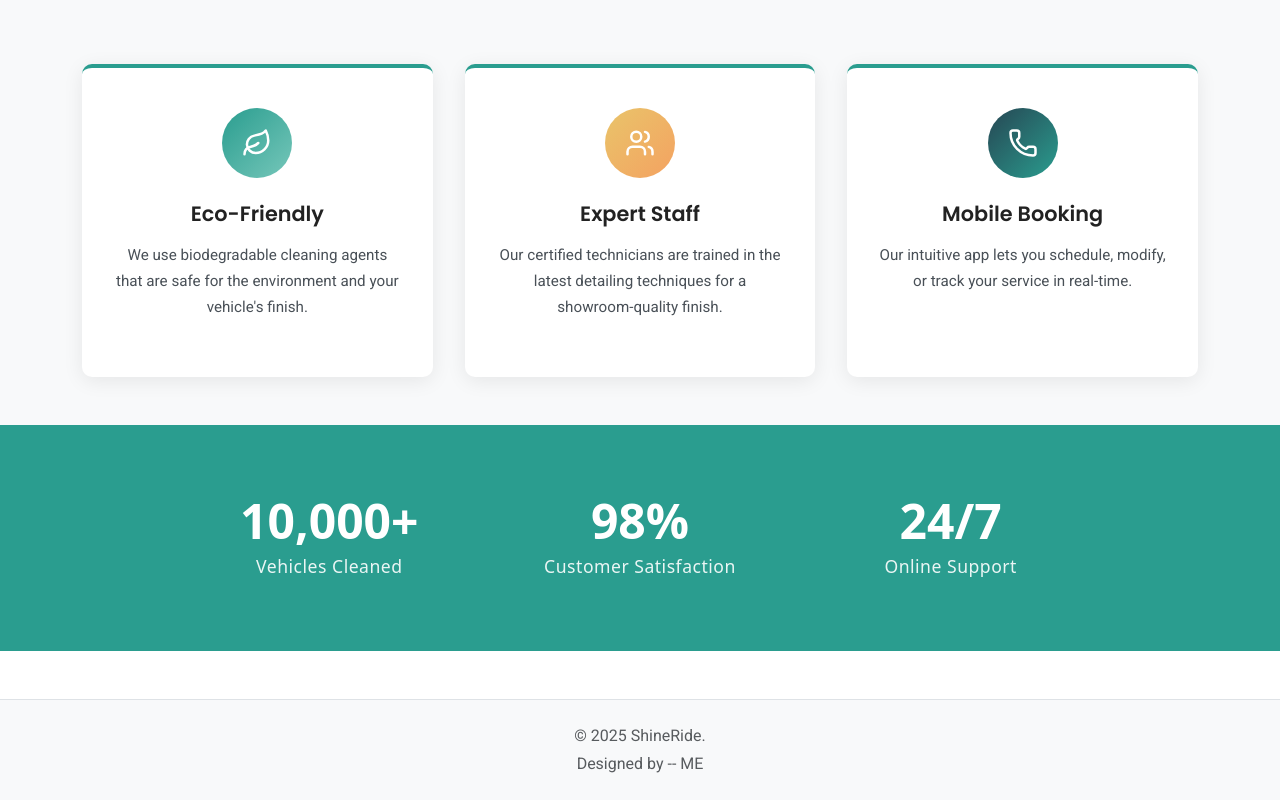
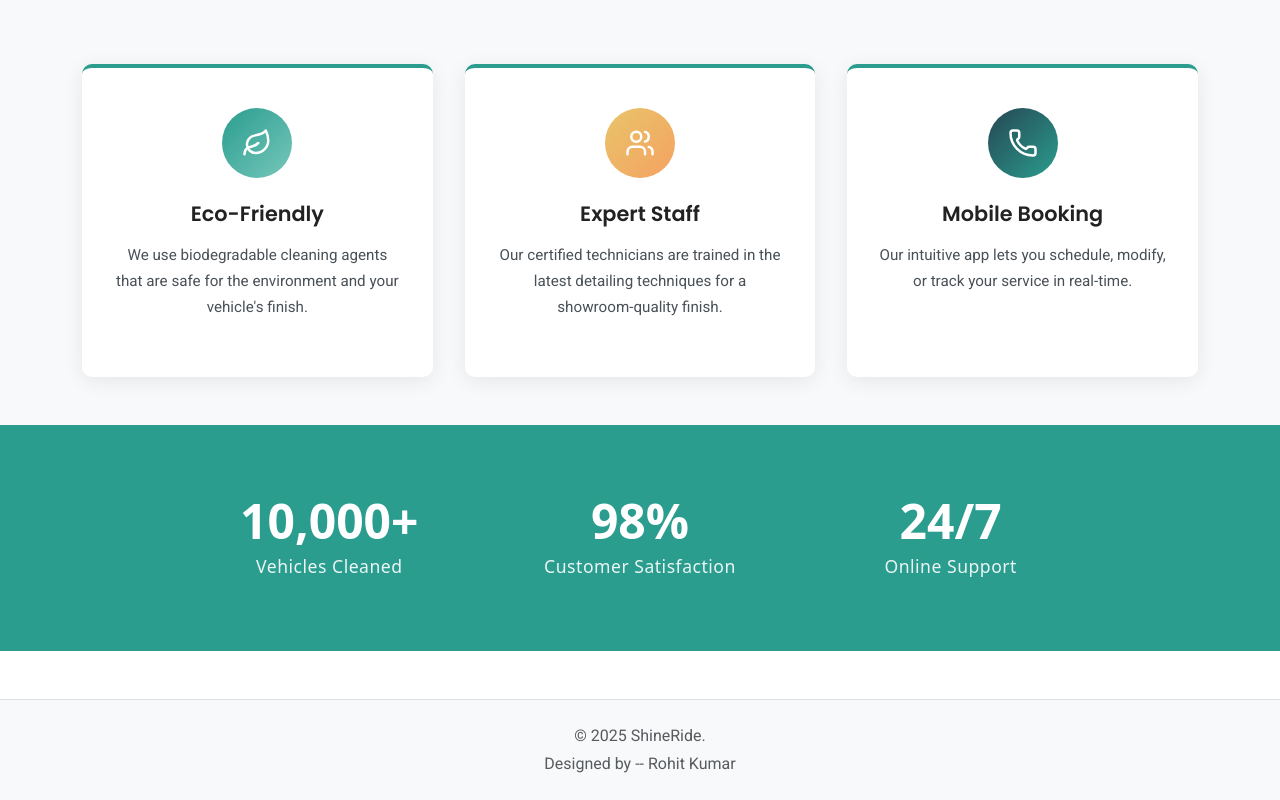
Before and after one commit to rohitgeek2-dev/car-wash-app, a Next.js app: page / in a window 1280 px wide. Shown: the part 779-1579 px from the top of the page. Built offline with nearby package versions, Linux system fonts and the light colour scheme.

Commit message:
changes in footer

```diff
--- a/src/components/Footer.tsx
+++ b/src/components/Footer.tsx
@@ -8,7 +8,7 @@ export default function Footer() {
       <Container>
         <p className="mb-1">© {new Date().getFullYear()} ShineRide.</p>
         <p className="mb-0">
-          Designed by <a href="#" className="text-decoration-none text-muted"> -- ME</a>
+          Designed by <a href="#" className="text-decoration-none text-muted"> -- Rohit Kumar</a>
         </p>
       </Container>
     </footer>
```
